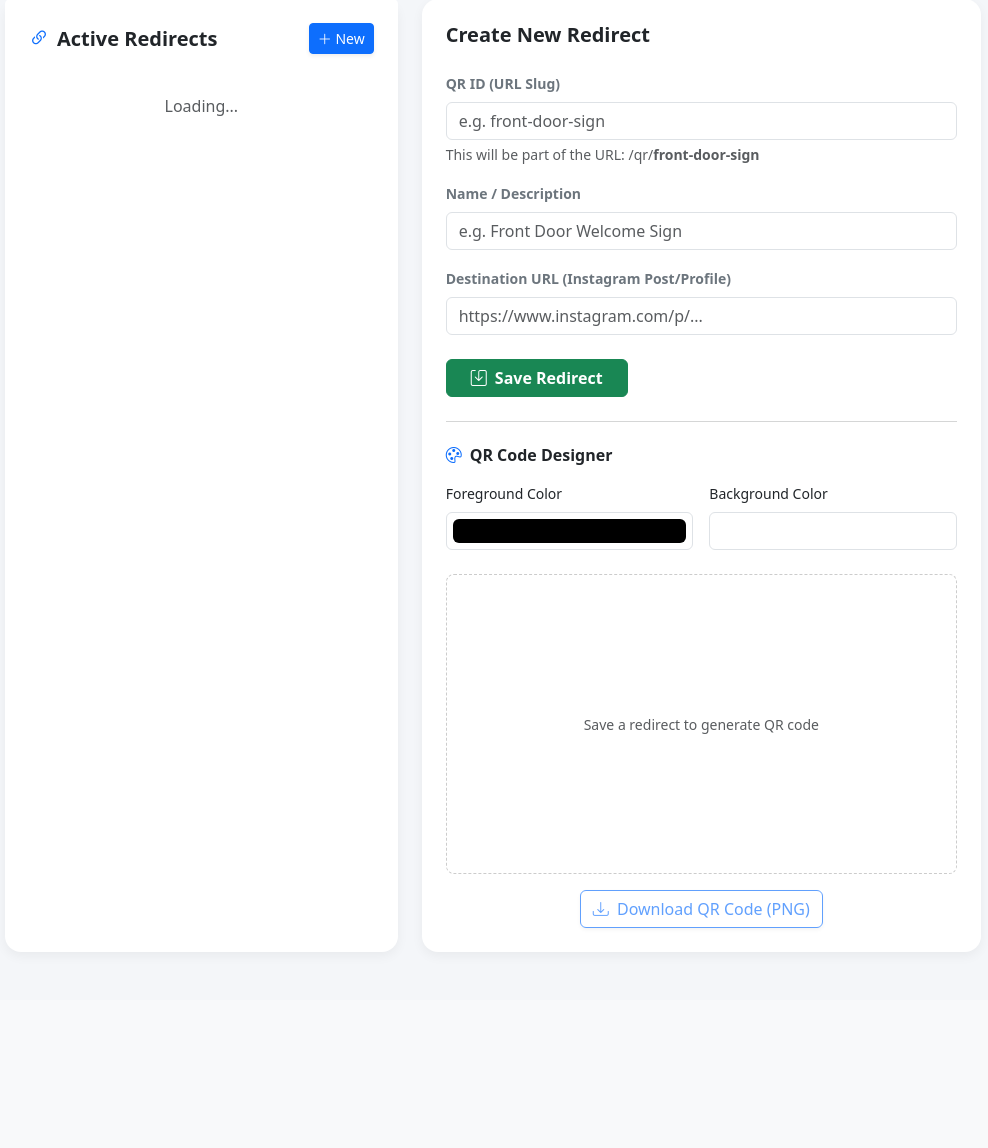
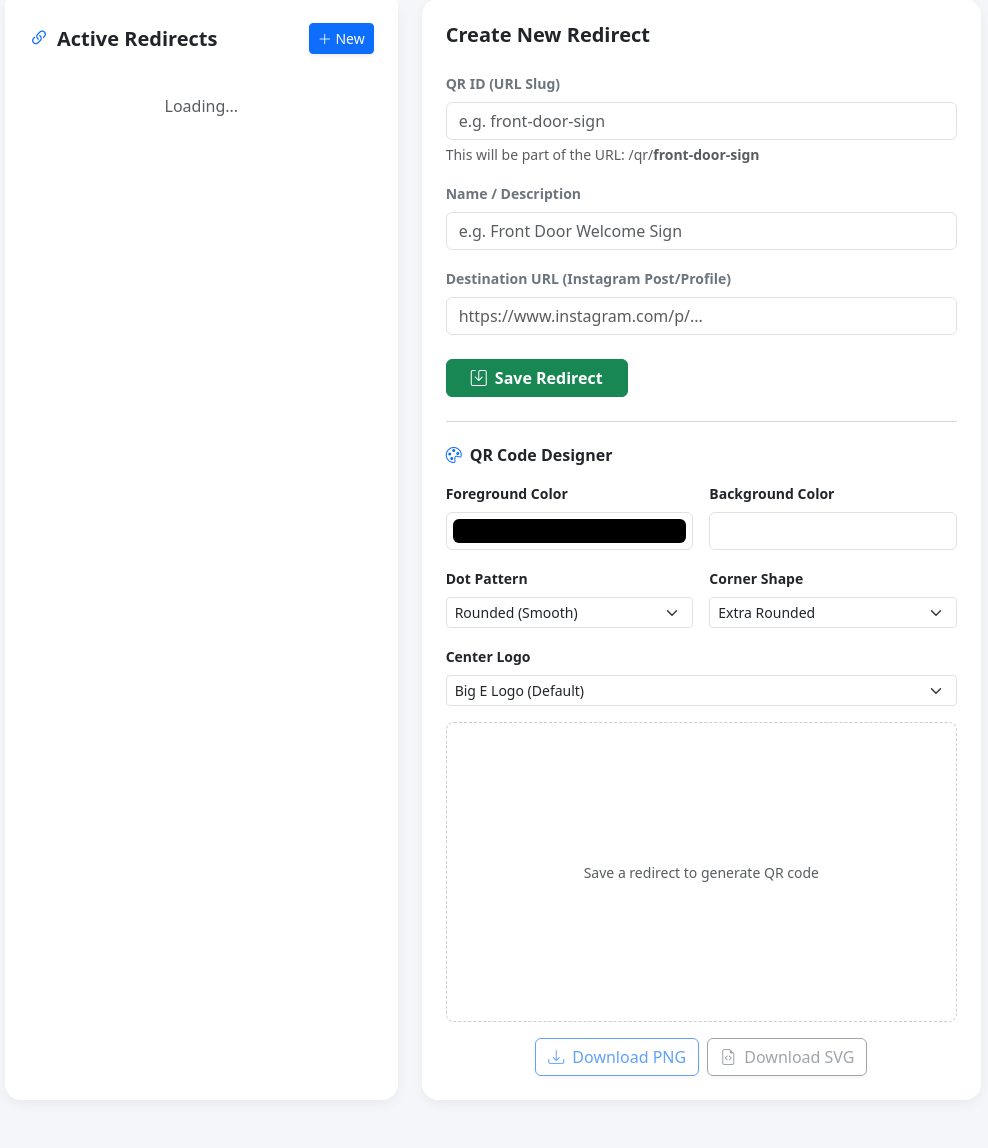
Before and after one commit to ejbegin/big-e-inventory, a Python web app: template templates/qr_manager.html in a window 1280 px wide. Shown: the part 85-1233 px from the top of the page, without its empty margins (147-1135 px from the left). Before the commit the page ends 1038 px from the top, so only its background shows below. Run offline with Jinja, Linux system fonts and the light colour scheme; the template is opened without the code that fills it, so the values that code supplies are empty; some libraries are stand-ins or nearby versions.

Commit message:
QR Code Fanciness

```diff
--- a/templates/qr_manager.html
+++ b/templates/qr_manager.html
@@ -104,24 +104,61 @@
                         <hr class="my-4 text-muted opacity-25">
 
                         <h6 class="fw-bold mb-3"><i class="bi bi-palette me-2 text-primary"></i>QR Code Designer</h6>
-                        <div class="row g-3 mb-4">
+
+                        <div class="row g-3 mb-3">
                             <div class="col-6">
-                                <label class="form-label small">Foreground Color</label>
+                                <label class="form-label small fw-semibold">Foreground Color</label>
                                 <input type="color" class="form-control form-control-color w-100" id="qr-color-fg" value="#000000" onchange="updateQRCode()">
                             </div>
                             <div class="col-6">
-                                <label class="form-label small">Background Color</label>
+                                <label class="form-label small fw-semibold">Background Color</label>
                                 <input type="color" class="form-control form-control-color w-100" id="qr-color-bg" value="#ffffff" onchange="updateQRCode()">
                             </div>
+                        </div>
+
+                        <div class="row g-3 mb-3">
+                            <div class="col-6">
+                                <label class="form-label small fw-semibold">Dot Pattern</label>
+                                <select class="form-select form-select-sm" id="qr-dot-style" onchange="updateQRCode()">
+                                    <option value="rounded" selected>Rounded (Smooth)</option>
+                                    <option value="dots">Dots (Circles)</option>
+                                    <option value="classy">Classy</option>
+                                    <option value="classy-rounded">Classy Rounded</option>
+                                    <option value="square">Square (Classic)</option>
+                                    <option value="extra-rounded">Extra Rounded</option>
+                                </select>
+                            </div>
+                            <div class="col-6">
+                                <label class="form-label small fw-semibold">Corner Shape</label>
+                                <select class="form-select form-select-sm" id="qr-corner-style" onchange="updateQRCode()">
+                                    <option value="extra-rounded" selected>Extra Rounded</option>
+                                    <option value="dot">Circle / Dot</option>
+                                    <option value="square">Square</option>
+                                </select>
+                            </div>
+                        </div>
+
+                        <div class="mb-3">
+                            <label class="form-label small fw-semibold">Center Logo</label>
+                            <select class="form-select form-select-sm mb-2" id="qr-logo-preset" onchange="handleLogoPresetChange()">
+                                <option value="/static/bige_logo.png" selected>Big E Logo (Default)</option>
+                                <option value="/static/chicken_logo.png">Chicken Logo</option>
+                                <option value="none">No Logo</option>
+                                <option value="custom">Upload Custom Logo...</option>
+                            </select>
+                            <input type="file" class="form-control form-control-sm" id="qr-logo-file" accept="image/*" style="display:none;" onchange="handleCustomLogoUpload(event)">
                         </div>
 
                         <div id="qr-code-preview">
                             <div class="text-muted small text-center" id="qr-placeholder">Save a redirect to generate QR code</div>
                         </div>
 
-                        <div class="text-center">
-                            <button type="button" class="btn btn-outline-primary shadow-sm" id="btn-download" onclick="downloadQR()" disabled>
-                                <i class="bi bi-download me-1"></i> Download QR Code (PNG)
+                        <div class="d-flex justify-content-center gap-2">
+                            <button type="button" class="btn btn-outline-primary shadow-sm" id="btn-download" onclick="downloadQR('png')" disabled>
+                                <i class="bi bi-download me-1"></i> Download PNG
+                            </button>
+                            <button type="button" class="btn btn-outline-secondary shadow-sm" id="btn-download-svg" onclick="downloadQR('svg')" disabled>
+                                <i class="bi bi-file-earmark-code me-1"></i> Download SVG
                             </button>
                         </div>
                     </div>
@@ -133,6 +170,31 @@
     <script>
         let currentRedirects = {};
         let qrCode = null;
+        let customLogoDataUrl = null;
+
+        function handleLogoPresetChange() {
+            const preset = document.getElementById('qr-logo-preset').value;
+            const fileInput = document.getElementById('qr-logo-file');
+            if (preset === 'custom') {
+                fileInput.style.display = 'block';
+            } else {
+                fileInput.style.display = 'none';
+                customLogoDataUrl = null;
+                updateQRCode();
+            }
+        }
+
+        function handleCustomLogoUpload(event) {
+            const file = event.target.files[0];
+            if (!file) return;
+
+            const reader = new FileReader();
+            reader.onload = function(e) {
+                customLogoDataUrl = e.target.result;
+                updateQRCode();
+            };
+            reader.readAsDataURL(file);
+        }
 
         async function loadRedirects() {
             try {
@@ -256,34 +318,65 @@
             const targetUrl = baseUrl + '/qr/' + id;
             const fgColor = document.getElementById('qr-color-fg').value;
             const bgColor = document.getElementById('qr-color-bg').value;
+            const dotStyle = document.getElementById('qr-dot-style').value;
+            const cornerStyle = document.getElementById('qr-corner-style').value;
+            const logoPreset = document.getElementById('qr-logo-preset').value;
+
+            let imageSrc = null;
+            if (logoPreset === 'custom' && customLogoDataUrl) {
+                imageSrc = customLogoDataUrl;
+            } else if (logoPreset !== 'none' && logoPreset !== 'custom') {
+                imageSrc = logoPreset;
+            }
 
             document.getElementById('qr-code-preview').innerHTML = '';
             document.getElementById('btn-download').disabled = false;
+            const btnSvg = document.getElementById('btn-download-svg');
+            if (btnSvg) btnSvg.disabled = false;
 
-            qrCode = new QRCodeStyling({
-                width: 250,
-                height: 250,
+            const options = {
+                width: 280,
+                height: 280,
                 type: "svg",
                 data: targetUrl,
+                qrOptions: {
+                    errorCorrectionLevel: "H"
+                },
                 dotsOptions: {
                     color: fgColor,
-                    type: "rounded"
+                    type: dotStyle
                 },
                 backgroundOptions: {
                     color: bgColor,
                 },
                 cornersSquareOptions: {
-                    type: "extra-rounded"
+                    type: cornerStyle,
+                    color: fgColor
+                },
+                cornersDotOptions: {
+                    type: cornerStyle === 'square' ? 'square' : 'dot',
+                    color: fgColor
                 }
-            });
+            };
 
+            if (imageSrc) {
+                options.image = imageSrc;
+                options.imageOptions = {
+                    hideBackgroundDots: true,
+                    imageSize: 0.35,
+                    margin: 4,
+                    crossOrigin: "anonymous"
+                };
+            }
+
+            qrCode = new QRCodeStyling(options);
             qrCode.append(document.getElementById("qr-code-preview"));
         }
 
-        function downloadQR() {
+        function downloadQR(format = 'png') {
             if (qrCode) {
                 const id = document.getElementById('qr-id').value || 'qr';
-                qrCode.download({ name: "qr-" + id, extension: "png" });
+                qrCode.download({ name: "qr-" + id, extension: format });
             }
         }
 
```
